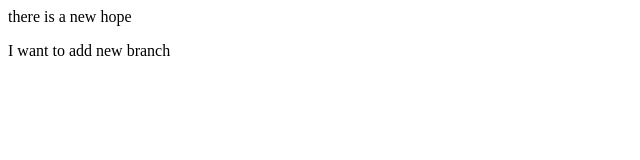
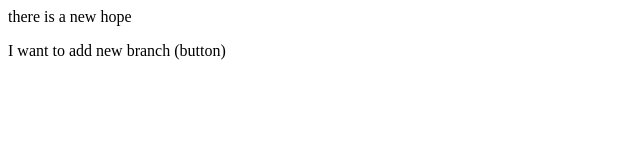
Before and after one commit to Kartik-khade/second_repo, a plain HTML site: page index.html in a window 1280 px wide. Shown: the full height of the page, 0-640 px from the left. Drawn offline with Linux system fonts and the light colour scheme.

```diff
--- a/index.html
+++ b/index.html
@@ -1,2 +1,2 @@
 <p> there is a new hope </p>
-<p> I want to add new branch </p>
+<p> I want to add new branch (button)</p>
```
